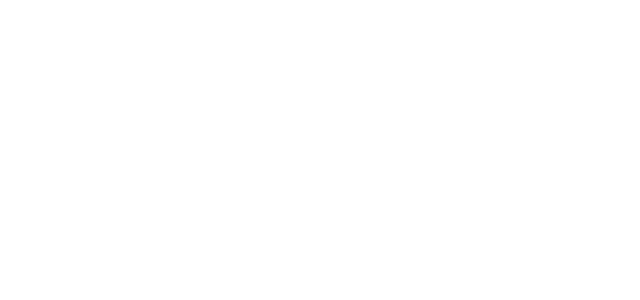
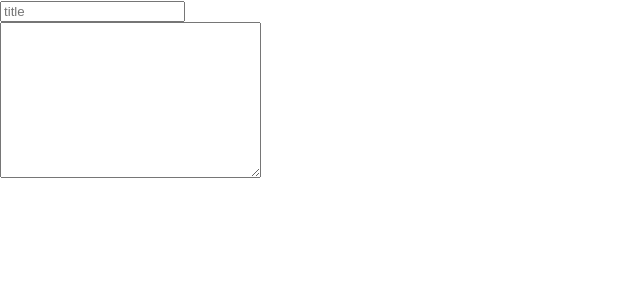
Before and after one commit to cdpadilla42/dog-blog, a React (Create React App) app: page /new in a window 1280 px wide. Shown: the top 300 px of the page, without its empty margins (0-640 px from the left). Built offline with nearby package versions, Linux system fonts and the light colour scheme.

Commit message:
Add basic form for handling query mutations

```diff
--- a/src/index.js
+++ b/src/index.js
@@ -7,6 +7,7 @@
 import { BrowserRouter as Router, Route, Link, Switch } from 'react-router-dom';
 import Post from './posts/Post';
 import Posts from './posts/Posts';
+import NewPost from './posts/NewPost';
 
 const client = new ApolloClient({
   uri: 'https://api-us-east-1.graphcms.com/v2/cke9a14tdu90t01z64k79byow/master',
@@ -19,6 +20,7 @@
       <Router>
         <Switch>
           <Route exact path="/" component={Posts} />
+          <Route exact path="/new" component={NewPost} />
           <Route path="/posts/:id" component={Post} />
         </Switch>
         {/* <App /> */}
--- /dev/null
+++ b/src/posts/NewPost.js
@@ -0,0 +1,14 @@
+import React, { Component } from 'react';
+import PostForm from './PostForm';
+
+class NewPost extends Component {
+  render() {
+    return (
+      <div>
+        <PostForm />
+      </div>
+    );
+  }
+}
+
+export default NewPost;
--- a/src/posts/Post.js
+++ b/src/posts/Post.js
@@ -20,7 +20,7 @@
   `;
 
   console.log('hello from function!', props.postID);
-  const { loading, data } = useQuery(GET_POST, {
+  const { loading, data, error } = useQuery(GET_POST, {
     variables: { id: props.postID },
   });
   if (loading) return 'loading...';
--- /dev/null
+++ b/src/posts/PostForm.js
@@ -0,0 +1,15 @@
+import React, { Component } from 'react';
+
+class PostForm extends Component {
+  render() {
+    return (
+      <form>
+        <input type="text" name="title" id="title" placeholder="title" />
+        <br />
+        <textarea name="body" id="body" cols="30" rows="10"></textarea>
+      </form>
+    );
+  }
+}
+
+export default PostForm;
--- a/src/posts/Posts.js
+++ b/src/posts/Posts.js
@@ -34,6 +34,9 @@
     return (
       <>
         <PostsQuery />
+        <Link to={'/new'}>
+          <a>New Post</a>
+        </Link>
       </>
     );
   }
```
